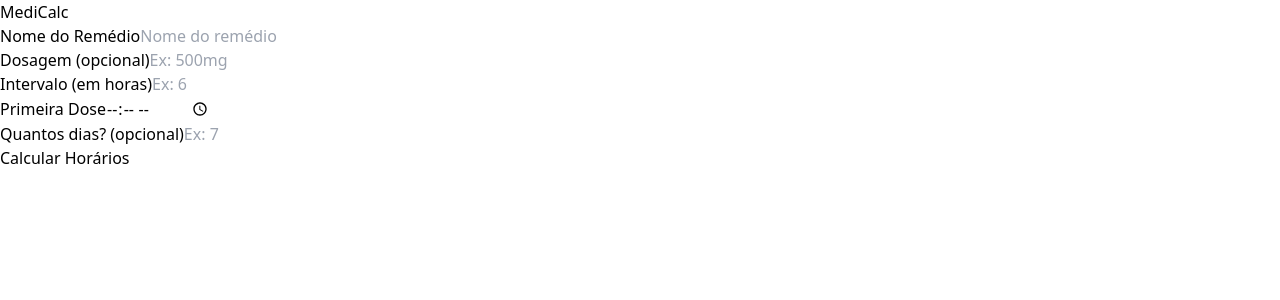
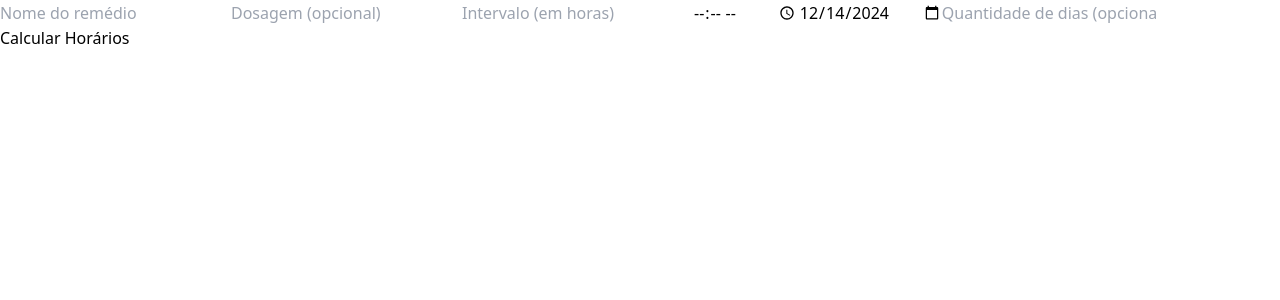
Before and after one commit to devphillipe/medi-calc, a Next.js app: page / in a window 1280 px wide. Shown: the top 300 px of the page. Built offline with nearby package versions, Linux system fonts and the light colour scheme.

Commit message:
Update Form.js

```diff
--- a/src/components/Form.js
+++ b/src/components/Form.js
@@ -1,129 +1,70 @@
-import { useState } from 'react';
-import ScheduleTable from './ScheduleTable';
-import SaveToCalendarButton from './SaveToCalendarButton';
-import generateSchedule from '@/utils/generateSchedule';
+import React, { useState } from 'react';
 
-export default function Form() {
-  const [formData, setFormData] = useState({
-    name: '',
-    dosage: '',
-    interval: '',
-    firstDose: '',
-    days: '', // Agora opcional
-  });
-
-  const [schedule, setSchedule] = useState([]);
-
-  const handleChange = (e) => {
-    const { name, value } = e.target;
-    setFormData({ ...formData, [name]: value });
-  };
+export default function Form({ onSubmit }) {
+  const [medicineName, setMedicineName] = useState('');
+  const [dosage, setDosage] = useState('');
+  const [interval, setInterval] = useState('');
+  const [startTime, setStartTime] = useState('');
+  const [days, setDays] = useState('');
+  const [startDate, setStartDate] = useState(new Date().toISOString().split('T')[0]); // Data inicial padrão: hoje
 
   const handleSubmit = (e) => {
     e.preventDefault();
-    const { name, interval, firstDose, days } = formData;
 
-    if (!name || !interval || !firstDose) {
-      alert('Preencha todos os campos obrigatórios.');
+    if (!medicineName || !interval || !startTime) {
+      alert('Por favor, preencha os campos obrigatórios.');
       return;
     }
 
-    const generatedSchedule = generateSchedule(interval, firstDose, days || 1);
-    setSchedule(generatedSchedule);
+    onSubmit({ medicineName, dosage, interval, startTime, days, startDate });
   };
 
   return (
-    <div className="bg-white p-6 rounded-xl shadow-md w-96">
-      <h1 className="text-3xl font-semibold text-center mb-6 text-red-500 uppercase">
-        <span className="text-green-400">Medi</span>Calc
-      </h1>
-      <form onSubmit={handleSubmit}>
-        <div className="mb-4">
-          <label htmlFor="name" className="block mb-1 font-semibold">
-            Nome do Remédio
-          </label>
+    <form onSubmit={handleSubmit} className="space-y-4">
       <input
-            id="name"
         type="text"
-            name="name"
-            className="w-full border rounded p-2"
-            onChange={handleChange}
         placeholder="Nome do remédio"
-            aria-label="Nome do remédio"
-            required
+        value={medicineName}
+        onChange={(e) => setMedicineName(e.target.value)}
+        className="border rounded w-full p-2"
       />
-        </div>
-        <div className="mb-4">
-          <label htmlFor="dosage" className="block mb-1 font-semibold">
-            Dosagem (opcional)
-          </label>
       <input
-            id="dosage"
         type="text"
-            name="dosage"
-            className="w-full border rounded p-2"
-            onChange={handleChange}
-            placeholder="Ex: 500mg"
-            aria-label="Dosagem do remédio"
+        placeholder="Dosagem (opcional)"
+        value={dosage}
+        onChange={(e) => setDosage(e.target.value)}
+        className="border rounded w-full p-2"
       />
-        </div>
-        <div className="mb-4">
-          <label htmlFor="interval" className="block mb-1 font-semibold">
-            Intervalo (em horas)
-          </label>
       <input
-            id="interval"
         type="number"
-            name="interval"
-            className="w-full border rounded p-2"
-            onChange={handleChange}
-            placeholder="Ex: 6"
-            aria-label="Intervalo entre as doses"
-            required
+        placeholder="Intervalo (em horas)"
+        value={interval}
+        onChange={(e) => setInterval(e.target.value)}
+        className="border rounded w-full p-2"
       />
-        </div>
-        <div className="mb-4">
-          <label htmlFor="firstDose" className="block mb-1 font-semibold">
-            Primeira Dose
-          </label>
       <input
-            id="firstDose"
         type="time"
-            name="firstDose"
-            className="w-full border rounded p-2"
-            onChange={handleChange}
-            aria-label="Hora da primeira dose"
-            required
+        placeholder="Horário inicial"
+        value={startTime}
+        onChange={(e) => setStartTime(e.target.value)}
+        className="border rounded w-full p-2"
       />
-        </div>
-        <div className="mb-4">
-          <label htmlFor="days" className="block mb-1 font-semibold">
-            Quantos dias? (opcional)
-          </label>
       <input
-            id="days"
+        type="date"
+        value={startDate}
+        onChange={(e) => setStartDate(e.target.value)}
+        className="border rounded w-full p-2"
+      />
+      <input
         type="number"
-            name="days"
-            className="w-full border rounded p-2"
-            onChange={handleChange}
-            placeholder="Ex: 7"
-            aria-label="Quantidade de dias de tratamento"
+        placeholder="Quantidade de dias (opcional)"
+        value={days}
+        onChange={(e) => setDays(e.target.value)}
+        className="border rounded w-full p-2"
       />
-        </div>
-        <button
-          type="submit"
-          className="bg-blue-500 text-white w-full py-2 rounded hover:bg-blue-600"
-        >
+      <button type="submit" className="bg-blue-500 text-white w-full py-2 rounded hover:bg-blue-600">
         Calcular Horários
       </button>
     </form>
-
-      {schedule.length > 0 && (
-        <>
-          <ScheduleTable schedule={schedule} />
-          <SaveToCalendarButton schedule={schedule} />
-        </>
-      )}
-    </div>
   );
 }
```
Lines whose indentation alone changed are shown as unchanged.
